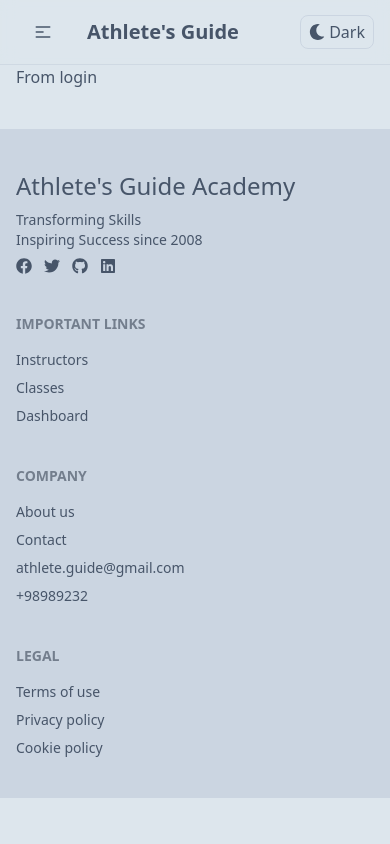
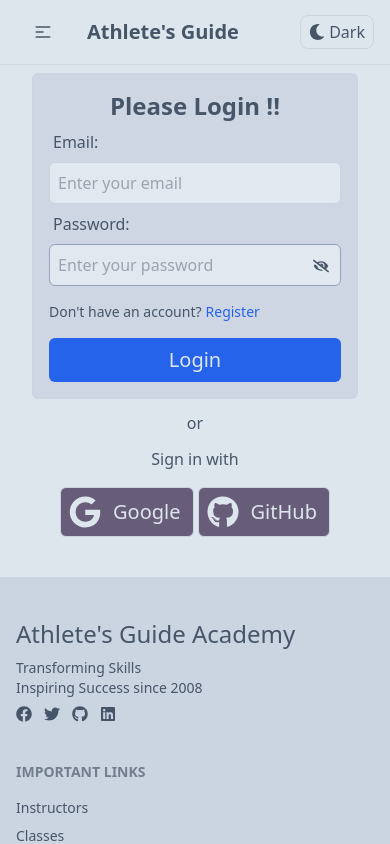
Before and after one commit to Md-Tahazzat/Athlet-s-Guide-client, a React (Vite) app: page /login in a window 390 px wide. Shown: the top 844 px of the page. Built offline with nearby package versions, Linux system fonts and the light colour scheme; no server answers; grey boxes are pictures that could not be loaded.

Commit message:
register page added

```diff
--- a/src/Pages/Registration/Login.jsx
+++ b/src/Pages/Registration/Login.jsx
@@ -1,9 +1,159 @@
-import React from "react";
+import React, { useContext, useState } from "react";
+import { useForm } from "react-hook-form";
+import { FaEye, FaEyeSlash, FaGithub, FaGoogle } from "react-icons/fa";
+import { Link, useLocation, useNavigate } from "react-router-dom";
+import lottieUser from "../../assets/LottieJson/userLogin";
+import { AuthContext } from "../../Provider/AuthProvider";
+import Lottie from "react-lottie-player";
 
 const Login = () => {
+  const {
+    user,
+    loading,
+    googleSignIn,
+    gitHubSignIn,
+    handleRegister,
+    handleSignIn,
+    handleLogOut,
+    update,
+  } = useContext(AuthContext);
+  const [errorMsg, setErrorMsg] = useState("");
+  const [hidePassword, setHidePassword] = useState(true);
+  const location = useLocation();
+  const navigate = useNavigate();
+  const from = location?.state?.from || "/";
+  const {
+    register,
+    handleSubmit,
+    reset,
+    formState: { errors },
+  } = useForm();
+  const onSubmit = (data) => {
+    setErrorMsg("");
+    handleSignIn(data.email, data.password)
+      .then((user) => {
+        if (user) {
+          reset();
+          navigate(from, { replace: true });
+        }
+      })
+      .catch((err) => {
+        setErrorMsg(err.message);
+      });
+  };
+
+  // social login method
+  const handleGoogleSigin = () => {
+    setErrorMsg("");
+    googleSing()
+      .then((result) => {
+        if (result?.user) {
+          navigate(from, { replace: true });
+        }
+      })
+      .catch((error) => setErrorMsg(err.message));
+  };
+  const handleGithubSignin = () => {
+    setErrorMsg("");
+    gitHubSign()
+      .then((result) => {
+        if (result?.user) {
+          navigate(from, { replace: true });
+        }
+      })
+      .catch((error) => setErrorMsg(err.message));
+  };
+
   return (
-    <div>
-      <h1>From login</h1>
+    <div className="w-full px-4 md:px-auto relative mt-2 md:mt-0">
+      <div className="hidden md:block">
+        <Lottie
+          className="h-[400px]"
+          loop={false}
+          play
+          animationData={lottieUser}
+        />
+        ;
+      </div>
+      <form
+        className="md:absolute top-10 left-0 right-0 border md:min-w-[28rem] mx-auto md:max-w-[32rem] p-4 w-full md:py-5 md:px-20 bg-slate-300/90 dark:bg-slate-700/90 border-slate-300 dark:border-slate-600 rounded-md"
+        onSubmit={handleSubmit(onSubmit)}
+      >
+        <h1 className="text-center text-2xl font-semibold ">Please Login !!</h1>
+        <div className="w-full">
+          <label htmlFor="email" className="label">
+            Email:
+          </label>
+          <input
+            type="email"
+            id="email"
+            required
+            {...register("email", { required: true })}
+            placeholder="Enter your email"
+            className="py-2 px-2 bg-slate-100/60 dark:bg-slate-500/60 rounded-md border dark:border-slate-500 border-slate-300 focus:outline-none focus:border-slate-400 w-full max-w-lg"
+          />
+        </div>
+
+        <div className="w-full relative">
+          <label className="label" htmlFor="password">
+            Password:
+          </label>
+          <input
+            type={hidePassword ? "password" : "text"}
+            required
+            {...register("password", { required: true })}
+            placeholder="Enter your password"
+            className="py-2 px-2 bg-slate-100/60 dark:bg-slate-500/60 w-full rounded-md border dark:border-slate-500 border-slate-400 focus:outline-none focus:border-slate-400 max-w-sm"
+          />
+          <label className="label">
+            {errorMsg && <span className="text-red-500">{errorMsg}</span>}
+          </label>
+          <a
+            onClick={() => setHidePassword(!hidePassword)}
+            href="#"
+            className="absolute right-3 bottom-7"
+          >
+            {hidePassword ? <FaEyeSlash></FaEyeSlash> : <FaEye></FaEye>}
+          </a>
+        </div>
+
+        <p className="text-sm">
+          Don't have an account?
+          <Link
+            state={{ from: from }}
+            className="text-blue-600 dark:text-blue-400 ml-1"
+            to="/register"
+          >
+            Register
+          </Link>
+        </p>
+
+        <input
+          className="w-full mt-4 py-2 max-w-md  bg-blue-600 rounded-md text-white text-xl hover:bg-blue-700"
+          type="submit"
+          value="Login"
+        />
+      </form>
+
+      <div className="divider max-w-[32rem] w-full mx-auto">or</div>
+      <p className="my-1 text-center">Sign in with </p>
+
+      <div className="my-4 max-w-[32rem] w-full mx-auto flex items-center justify-center gap-1">
+        <button
+          onClick={handleGoogleSigin}
+          className="flex items-center p-1 rounded-md bg-[#685d79] hover:bg-[#544b61] duration-200 text-xl text-white justify-center border border-slate-300"
+        >
+          <FaGoogle className="w-10 h-10 p-1" />{" "}
+          <span className="px-2">Google</span>
+        </button>
+        <button
+          onClick={handleGithubSignin}
+          className="flex items-center p-1 rounded-md bg-[#685d79] hover:bg-[#544b61] duration-200 text-xl text-white justify-center border border-slate-300"
+        >
+          <FaGithub className="w-10 h-10 p-1" />{" "}
+          <span className="px-2">GitHub</span>
+        </button>
+      </div>
     </div>
   );
 };
--- a/src/Pages/Registration/Register.jsx
+++ b/src/Pages/Registration/Register.jsx
@@ -7,8 +7,9 @@ import { AuthContext } from "../../Provider/AuthProvider";
 import Lottie from "react-lottie-player";
 
 const Register = () => {
-  const { googleSing, gitHubSign, createUser, update } =
+  const { update, googleSignIn, gitHubSignIn, handleRegister } =
     useContext(AuthContext);
+  const [creatingUser, setCreatingUser] = useState(false);
   const [errorMsg, setErrorMsg] = useState("");
   const [hidePassword, setHidePassword] = useState(true);
   const location = useLocation();
@@ -21,15 +22,24 @@ const Register = () => {
     formState: { errors },
   } = useForm();
   const onSubmit = (data) => {
+    setCreatingUser(true);
+    const { confirmPassword, email, image, name, password } = data;
     setErrorMsg("");
-    createUser(data.email, data.password)
+    if (password !== confirmPassword) {
+      setErrorMsg("Password didn't match");
+      return;
+    }
+    handleRegister(email, password)
       .then((user) => {
+        console.log(user);
         if (user) {
           const userDetails = {
-            displayName: `${data.name}`,
-            photoURL: `${data.image}`,
+            displayName: name,
+            photoURL: image,
           };
           update(userDetails).then((result) => {
+            console.log(result);
+            setCreatingUser(false);
             reset();
             navigate(from, { replace: true });
           });
@@ -63,12 +73,18 @@ const Register = () => {
   };
 
   return (
-    <div className="w-full px-4 md:px-auto relative">
+    <div className="w-full px-4 md:px-auto relative mt-2 md:mt-0 md:min-h-screen">
       <div className="hidden md:block">
         <Lottie loop={false} play animationData={lottieUser} />;
       </div>
+      {creatingUser ? (
+        <div className="md:absolute mt-36 bg-slate-300/80 dark:bg-slate-700/70 rounded-lg py-20 gap-2 top-5 left-0 right-0 w-full mx-auto md:max-w-[30rem] flex flex-col items-center">
+          <span className="text-2xl mr-6">Creating...</span>
+          <div className="w-10 h-10 mr-8 rounded-full animate-spin border-dotted border-blue-500 border-8"></div>
+        </div>
+      ) : (
         <form
-        className="md:absolute top-5 left-0 right-0 border md:min-w-[28rem] mx-auto md:max-w-[32rem] p-4 w-full md:py-5 md:px-20 bg-slate-300/90 dark:bg-slate-700/90 border-slate-400 dark:border-slate-600 rounded-md"
+          className="md:absolute top-5 left-0 right-0 border md:min-w-[28rem] mx-auto md:max-w-[32rem] p-4 w-full md:py-5 md:px-20 bg-slate-300/90 dark:bg-slate-700/90 border-slate-300 dark:border-slate-600 rounded-md"
           onSubmit={handleSubmit(onSubmit)}
         >
           <h1 className="text-center text-2xl font-semibold ">
@@ -84,7 +100,7 @@ const Register = () => {
               required
               {...register("name", { required: true })}
               placeholder="Enter your name"
-            className="py-2 px-2 rounded-md border border-slate-300 focus:outline-none focus:border-slate-400 w-full max-w-lg"
+              className="py-2 px-2 bg-slate-100/60 dark:bg-slate-500/60 rounded-md border dark:border-slate-500 border-slate-300 focus:outline-none focus:border-slate-400 w-full max-w-lg"
             />
           </div>
 
@@ -98,7 +114,7 @@ const Register = () => {
               required
               {...register("email", { required: true })}
               placeholder="Enter your email"
-            className="py-2 px-2 rounded-md border border-slate-300 focus:outline-none focus:border-slate-400 w-full max-w-lg"
+              className="py-2 px-2 bg-slate-100/60 dark:bg-slate-500/60 rounded-md border dark:border-slate-500 border-slate-300 focus:outline-none focus:border-slate-400 w-full max-w-lg"
             />
           </div>
 
@@ -110,7 +126,7 @@ const Register = () => {
               type="text"
               {...register("image", { required: true })}
               placeholder="Enter photo URL"
-            className="py-2 px-2 w-full rounded-md border border-slate-300 focus:outline-none focus:border-slate-400 max-w-sm"
+              className="py-2 px-2 bg-slate-100/60 dark:bg-slate-500/60 w-full rounded-md border dark:border-slate-500 border-slate-400 focus:outline-none focus:border-slate-400 max-w-sm"
             />
           </div>
 
@@ -123,7 +139,7 @@ const Register = () => {
               required
               {...register("password", { required: true })}
               placeholder="Password"
-            className="py-2 px-2 w-full rounded-md border border-slate-300 focus:outline-none focus:border-slate-400 max-w-sm"
+              className="py-2 px-2 bg-slate-100/60 dark:bg-slate-500/60 w-full rounded-md border dark:border-slate-500 border-slate-400 focus:outline-none focus:border-slate-400 max-w-sm"
             />
             <label className="label">
               {errorMsg && <span className="text-red-500">{errorMsg}</span>}
@@ -146,7 +162,7 @@ const Register = () => {
               required
               {...register("confirmPassword", { required: true })}
               placeholder="Confirm password"
-            className="py-2 px-2 w-full rounded-md border border-slate-300 focus:outline-none focus:border-slate-400 max-w-sm"
+              className="py-2 px-2 bg-slate-100/60 dark:bg-slate-500/60 w-full rounded-md border dark:border-slate-500 border-slate-400 focus:outline-none focus:border-slate-400 max-w-sm"
             />
             <label className="label">
               {errorMsg && <span className="text-red-500">{errorMsg}</span>}
@@ -177,6 +193,7 @@ const Register = () => {
             value="Register"
           />
         </form>
+      )}
 
       <div className="divider max-w-[32rem] w-full mx-auto">or</div>
       <p className="my-1 text-center">Sign in with </p>
--- a/src/Pages/Shared/Navbar.jsx
+++ b/src/Pages/Shared/Navbar.jsx
@@ -4,6 +4,7 @@ import { FaMoon, FaSun } from "react-icons/fa";
 import { AuthContext } from "../../Provider/AuthProvider";
 
 const Navbar = () => {
+  const { handleLogOut, user, loading } = useContext(AuthContext);
   const [showMenu, setShowMenu] = useState(true);
   const [theme, setTheme] = useState("light");
 
@@ -34,6 +35,9 @@ const Navbar = () => {
         <NavLink to="/dashboard" onClick={() => setShowMenu(!showMenu)}>
           Dashboard
         </NavLink>
+      </li>
+      <li>
+        <button onClick={handleLogOut}>LogOut</button>
       </li>
       <li className="link-style">
         <NavLink to="/login" onClick={() => setShowMenu(!showMenu)}>
```
Also changed, not shown: src/Provider/AuthProvider.jsx (+46 -3 lines). Lines whose indentation alone changed are shown as unchanged.
